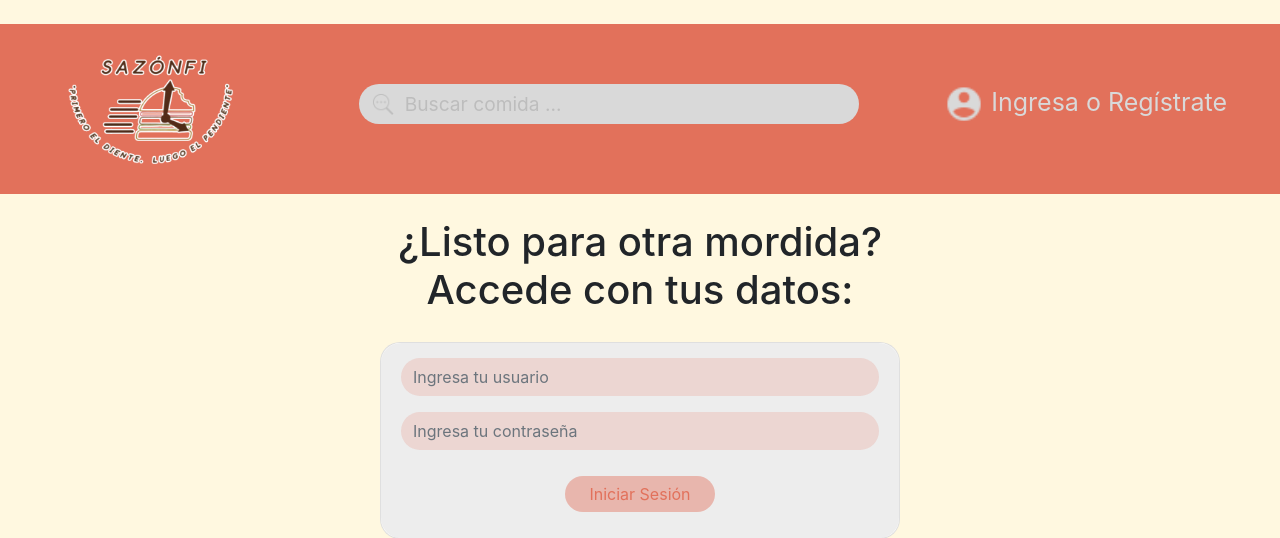
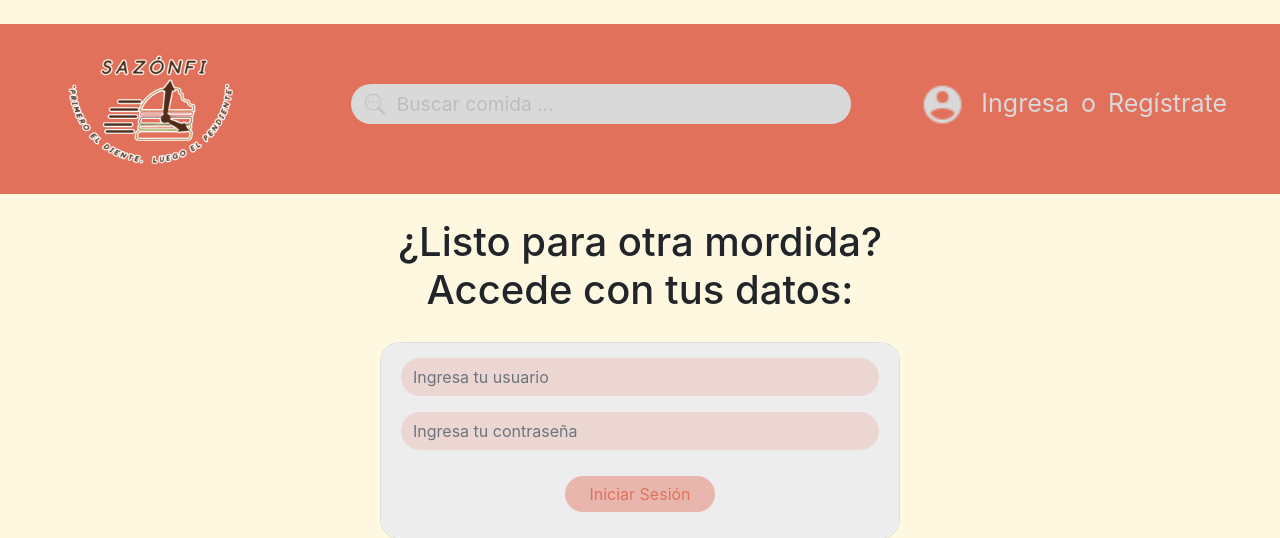
Before and after one commit to davidGzlz123/ProyectoSazonFI, a Django app: page /login/?next=/carrito/ in a window 1280 px wide. Shown: the top 538 px of the page. Run offline with Django 5.2, Linux system fonts and the light colour scheme; some libraries are stand-ins or nearby versions.

Commit message:
Enlace Login/Registro corregido

```diff
--- a/SazonFI/static/css/style.css
+++ b/SazonFI/static/css/style.css
@@ -50,8 +50,6 @@ body{
 .search-input::placeholder {
     color: #00000021;
 }
-
-
 
 /* ------------------- FOOTER ---------------- */
 footer{
--- a/SazonFI/templates/base.html
+++ b/SazonFI/templates/base.html
@@ -31,10 +31,15 @@
                     </li>
                     <!-- Login/Registro -->
                     <li class="nav-item" id="login-link">
-                        <a class="nav-link login-btn" href="{% url 'login' %}" style="color: #D9D9D9; font-size: 25px;">
-                            <img src="{{ MEDIA_URL }}principal/login.png" alt="Login-Icon" width="40" height="40">
-                            Ingresa o Regístrate
-                        </a>
+                    <div class="d-flex align-items-center">
+                        <!-- icono -->
+                        <img src="{{ MEDIA_URL }}principal/login.png" alt="Login-Icon" width="45" height="45" class="mr-2">
+                        <a href="{% url 'login' %}" class="nav-link login-btn {% if request.resolver_match.url_name == 'registro' %}active{% endif %}" style="color: #D9D9D9; font-size: 25px;">Ingresa</a>
+
+                        <span class="mx-1" style="color: #D9D9D9; font-size: 25px;">o</span>
+
+                        <a href="{% url 'registro' %}" class="nav-link login-btn {% if request.resolver_match.url_name == 'registro' %}active{% endif %}" style="color: #D9D9D9; font-size: 25px;">Regístrate</a>
+                    </div>
                     </li>
                     {# ENLACE AL CARRITO - CORREGIDO #}
                     <li class="nav-item" id="carrito-link" style="display: none;">
```
